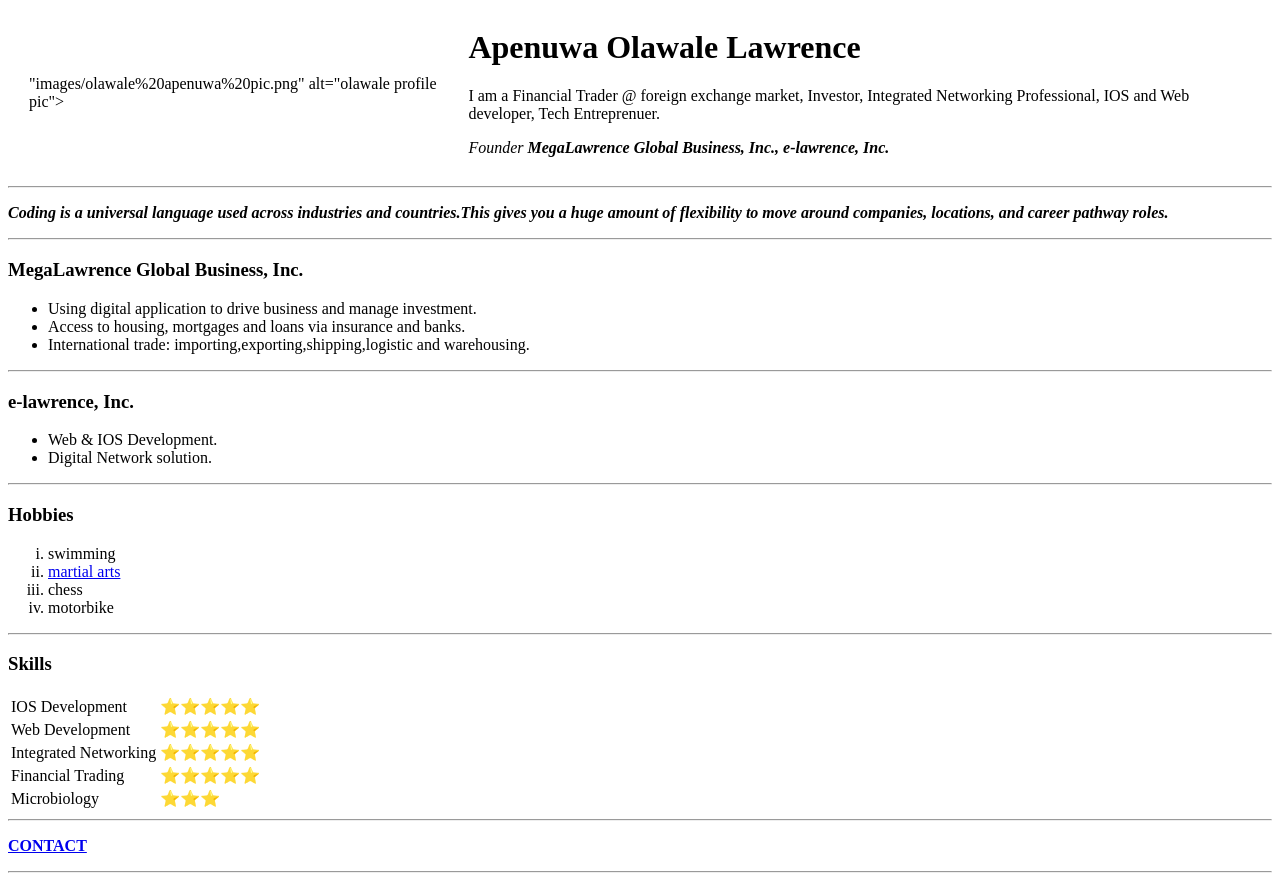
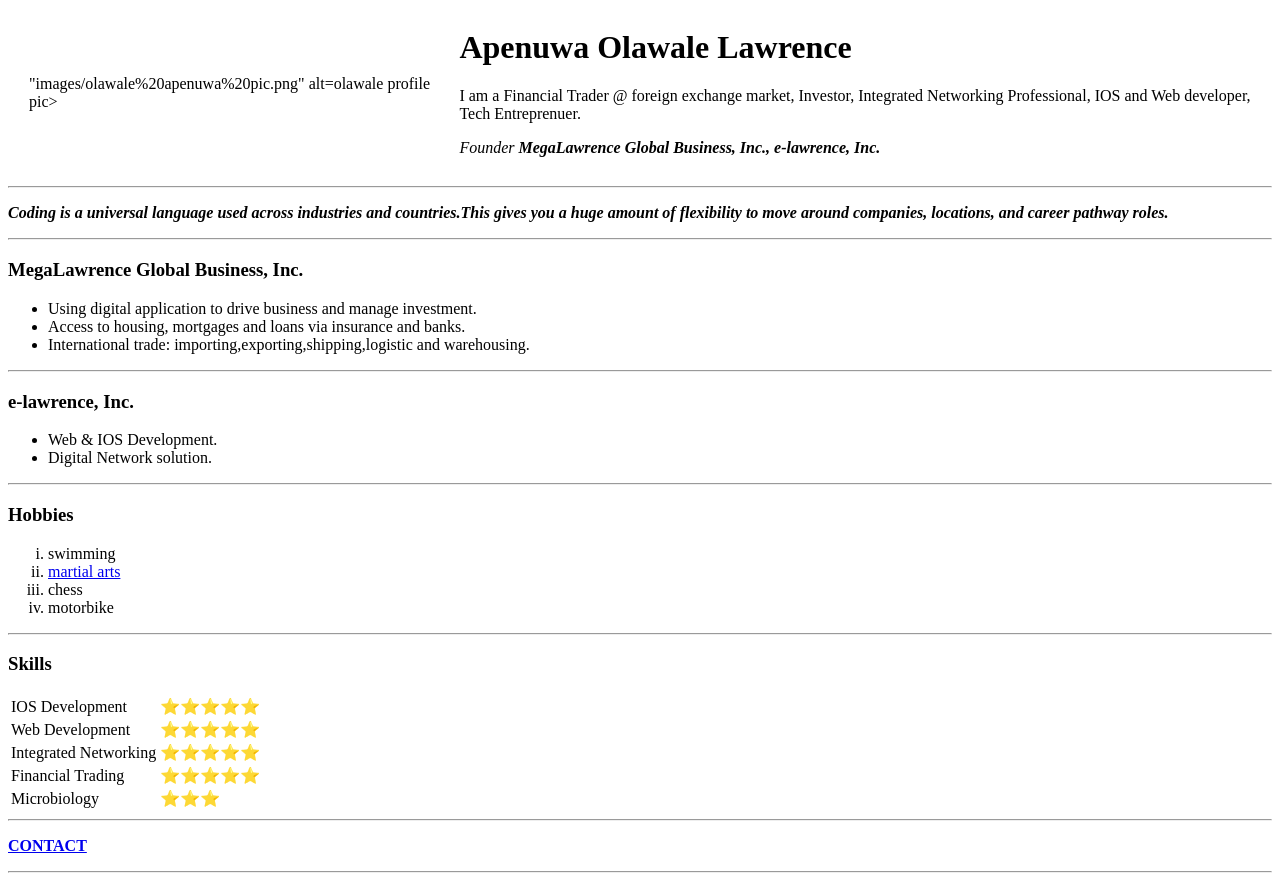
Before and after one commit to apenuwaolawale/cv, a plain HTML site: page index.html in a window 1280 px wide. Drawn offline with Linux system fonts and the light colour scheme.

Commit message:
Update index.html

```diff
--- a/index.html
+++ b/index.html
@@ -8,7 +8,7 @@
 <body>
   <table cellspacing="20">
     <tr>
-      <td>  <img src>"images/olawale%20apenuwa%20pic.png" alt="olawale profile pic"></td>
+      <td>  <img src>"images/olawale%20apenuwa%20pic.png" alt=olawale profile pic></td>
       <td>  <h1>Apenuwa Olawale Lawrence</h1>
         <p>I am a Financial Trader @ foreign exchange market, Investor, Integrated Networking Professional, IOS and Web developer, Tech Entreprenuer.</p>
         <p><em>Founder <strong>MegaLawrence Global Business, Inc., e-lawrence, Inc.</strong></em></p></td>
```
